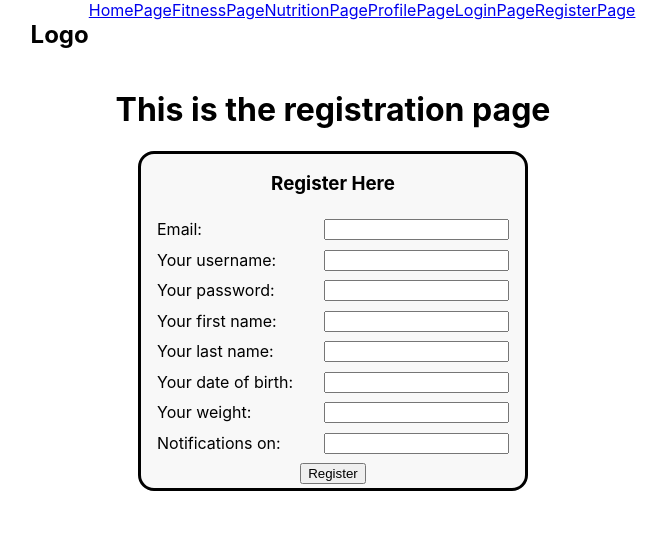
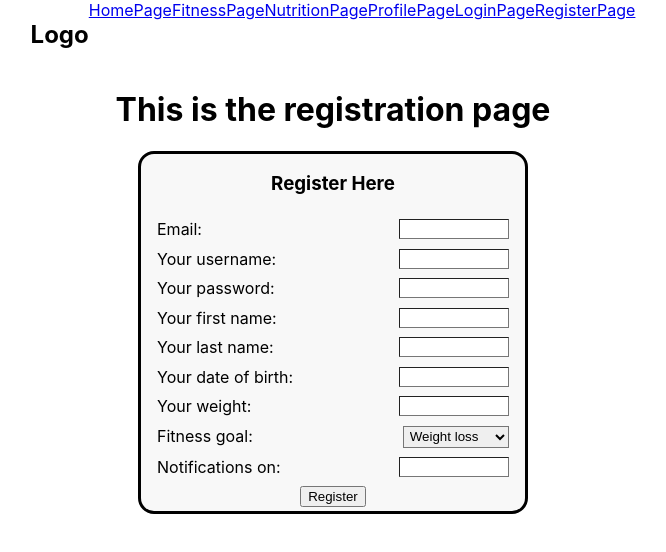
Before and after one commit to pht1207/capstone-fitness-app, a React (Create React App) app: page /RegisterPage in a window 1280 px wide. Shown: the top 552 px of the page, without its empty margins (307-973 px from the left). Built offline with nearby package versions, Linux system fonts and the light colour scheme.

Commit message:
Added a getprofiledata method that fetches profile data from the userTable, as well as all iterations of the user's goal over time.

```diff
--- a/src/pages/LoginRegistrationPage/RegisterPage.css
+++ b/src/pages/LoginRegistrationPage/RegisterPage.css
@@ -27,4 +27,11 @@
     align-self: center;
     margin:.3em;
     margin-left: 1em;
-    margin-right: 1em;}
+    margin-right: 1em;
+}
+
+.RegisterForm label *{
+    width: 30%;
+    padding: .1em;
+    border-width: .1em;
+}
--- a/src/pages/LoginRegistrationPage/RegisterPage.js
+++ b/src/pages/LoginRegistrationPage/RegisterPage.js
@@ -17,7 +17,9 @@ function RegisterPage() {
       lastName:event.target[4].value,
       DOB:event.target[5].value,
       weight:event.target[6].value,
-      notificationsOn:event.target[7].value
+      fitnessGoal:event.target[7].value,
+      notificationsOn:event.target[8].value
+
     }
 
     const response = await axios.post("http://192.168.1.127:5008/register", body, {
@@ -41,7 +43,15 @@ function RegisterPage() {
           <label>Your last name: <input type='text'></input></label>
           <label>Your date of birth: <input type='text'></input></label>
           <label>Your weight: <input type='text'></input></label>
+          <label>Fitness goal:
+            <select>
+              <option value="weight loss">Weight loss</option>
+              <option value="weight loss">Weight gain</option>
+              <option value="weight loss">Health</option>
+            </select>
+          </label>
           <label>Notifications on: <input type='text'></input></label>
+
           <button type='submit'>Register</button>
         </form>
     </div>
```
Also changed, not shown: backend-code/server.js (+29 -3 lines).
